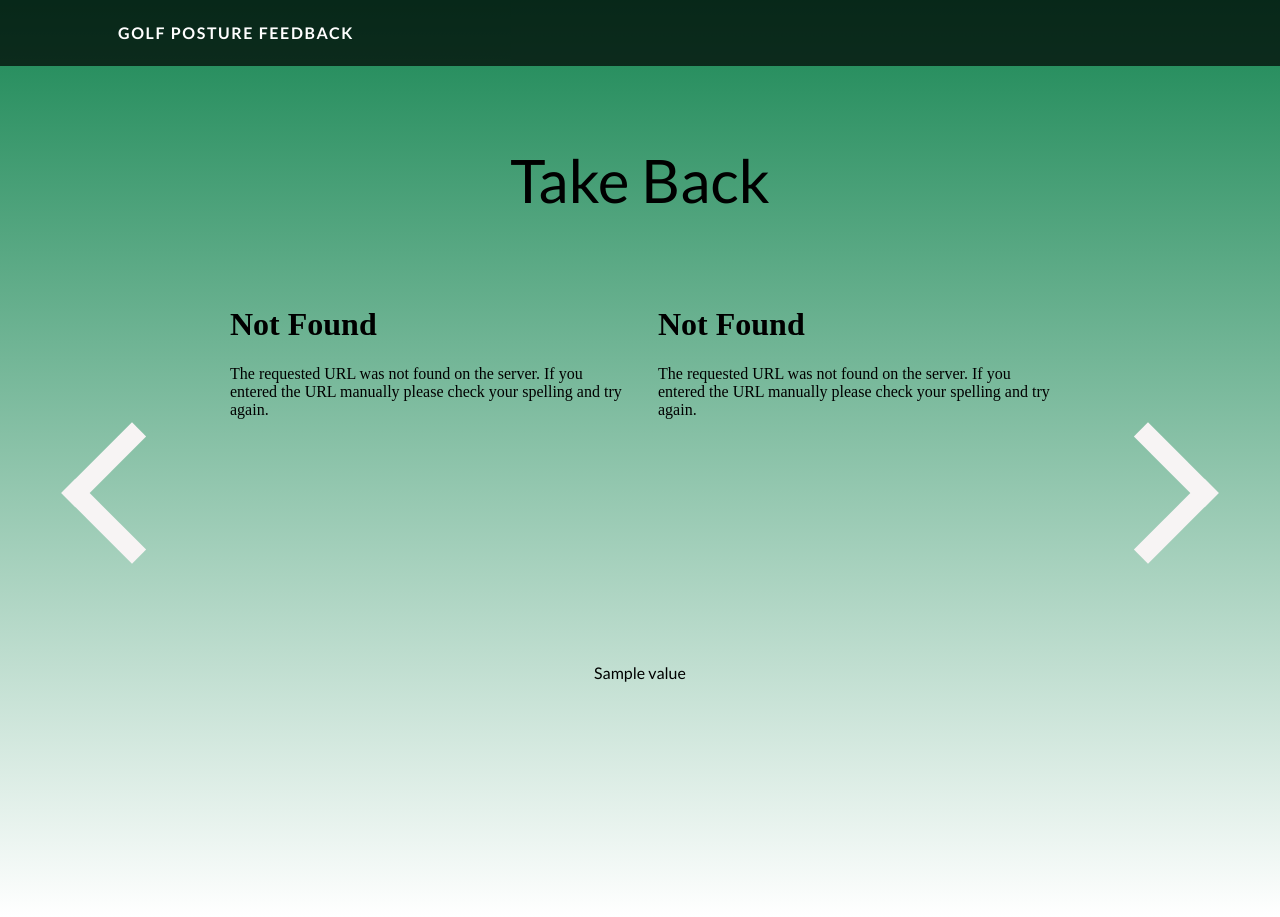
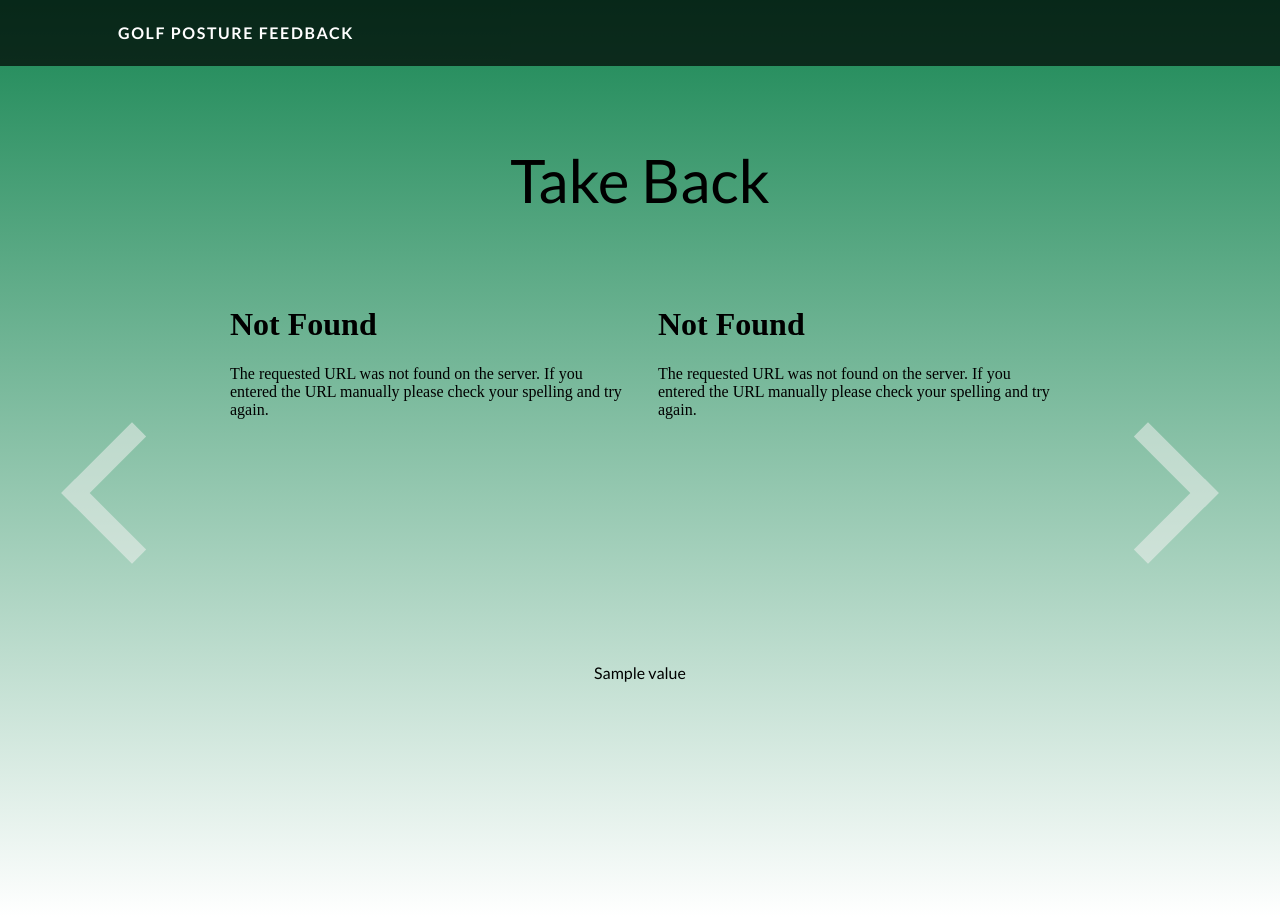
Before and after one commit to masehyun/capstone2, a Flask app: template templates/index5.html in a window 1280 px wide. Run offline with Flask 3, Linux system fonts and the light colour scheme; the template is opened without the code that fills it: most values are stand-ins (such as "Sample title", 1, 10 or a date in 2020); some libraries are stand-ins or nearby versions.

Commit message:
버튼 투명도 조절

```diff
--- a/templates/index5.html
+++ b/templates/index5.html
@@ -78,6 +78,7 @@
         -webkit-transform: rotate(-45deg);
       }
       .arrow {
+        opacity : 0.5;
         border: solid rgb(247, 244, 244);
         border-width: 0 20px 20px 0;
         display: inline-block;
--- a/templates/index6.html
+++ b/templates/index6.html
@@ -78,6 +78,7 @@
         -webkit-transform: rotate(-45deg);
       }
       .arrow {
+        opacity : 0.5;
         border: solid rgb(247, 244, 244);
         border-width: 0 20px 20px 0;
         display: inline-block;
--- a/templates/index7.html
+++ b/templates/index7.html
@@ -78,6 +78,7 @@
         -webkit-transform: rotate(-45deg);
       }
       .arrow {
+        opacity : 0.5;
         border: solid rgb(247, 244, 244);
         border-width: 0 20px 20px 0;
         display: inline-block;
--- a/templates/index8.html
+++ b/templates/index8.html
@@ -78,6 +78,7 @@
         -webkit-transform: rotate(-45deg);
       }
       .arrow {
+        opacity : 0.5;
         border: solid rgb(247, 244, 244);
         border-width: 0 20px 20px 0;
         display: inline-block;
--- a/templates/index9.html
+++ b/templates/index9.html
@@ -78,6 +78,7 @@
         -webkit-transform: rotate(-45deg);
       }
       .arrow {
+        opacity : 0.5;
         border: solid rgb(247, 244, 244);
         border-width: 0 20px 20px 0;
         display: inline-block;
```
